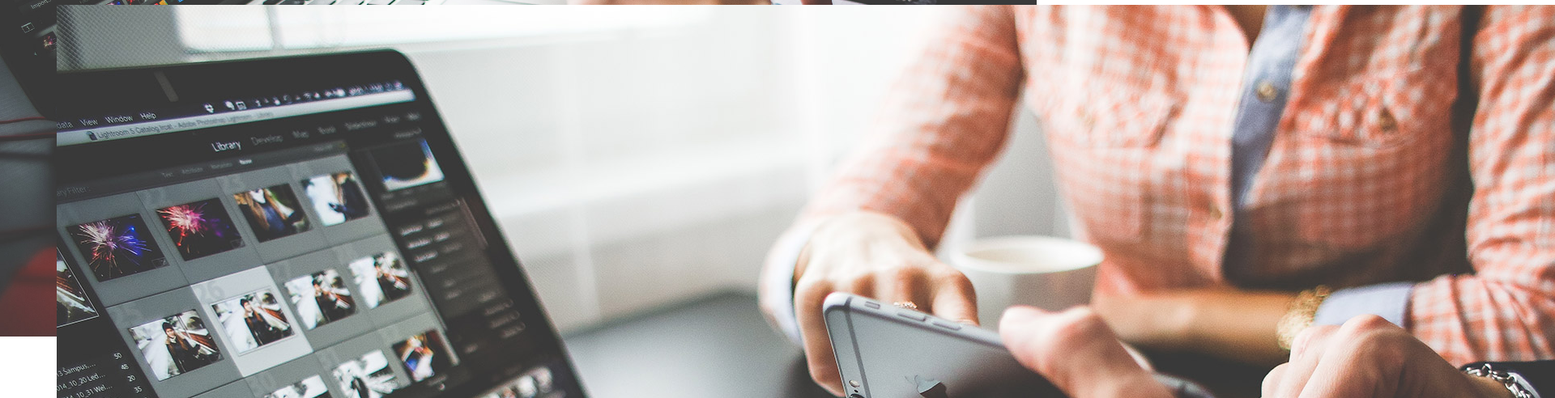
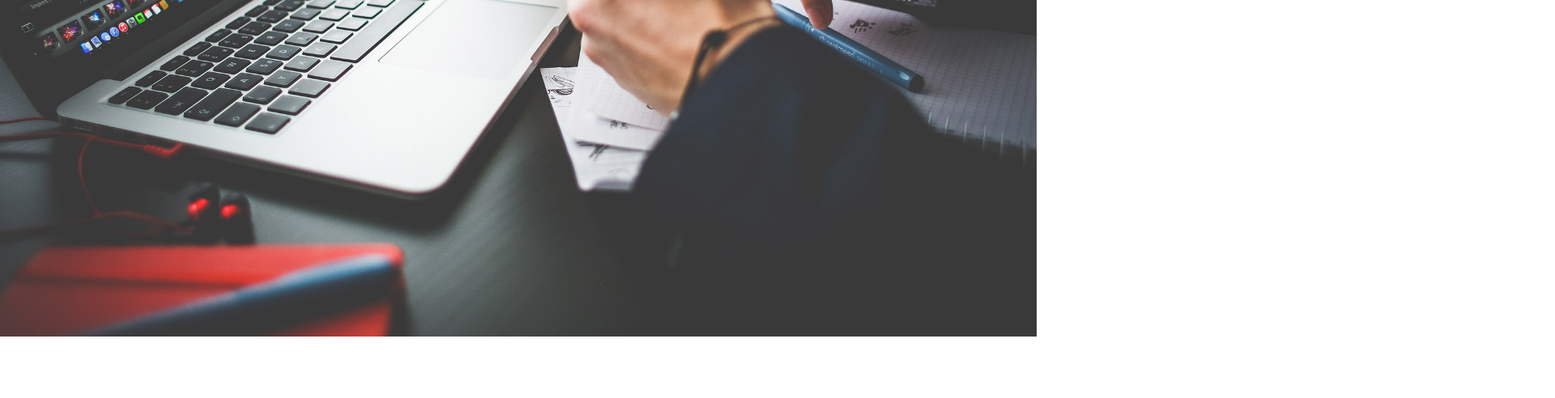
Before and after one commit to ting7777/cdn, a plain HTML site: page index2.html in a window 1280 px wide. Shown: the part 384-876 px from the top of the page at 81% size, 1920 px wide, since content can reach past the window. After the commit the page ends 800 px from the top, so only its background shows below. Drawn offline with Linux system fonts and the light colour scheme.

Commit message:
Update index2.html

```diff
--- a/index2.html
+++ b/index2.html
@@ -23,7 +23,6 @@
                 <h1 id="hdrDescription">Under Construction</h1>
                 <hr class="intro-divider">
                 <h2> <a class="email-address" id="lnkEmailAddress" href="mailto:info%40ips.com.my">info@ips.com.my</a></h2>
-                <img src="https://cdn.jsdelivr.net/gh/ting7777/cdn@main/background.jpg" alt="Under Construction Image">
             </div>
         </div>
     </div>
```
